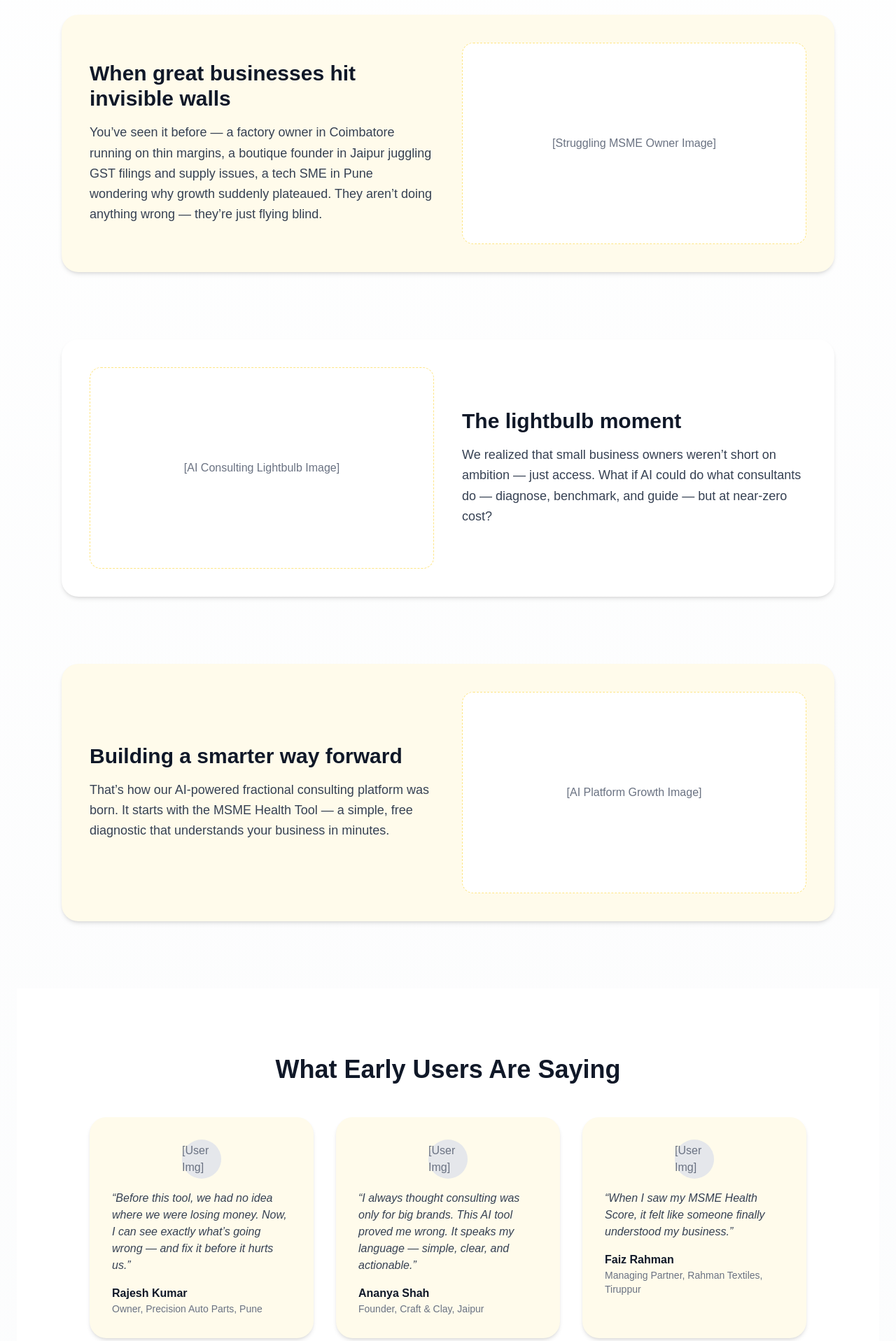
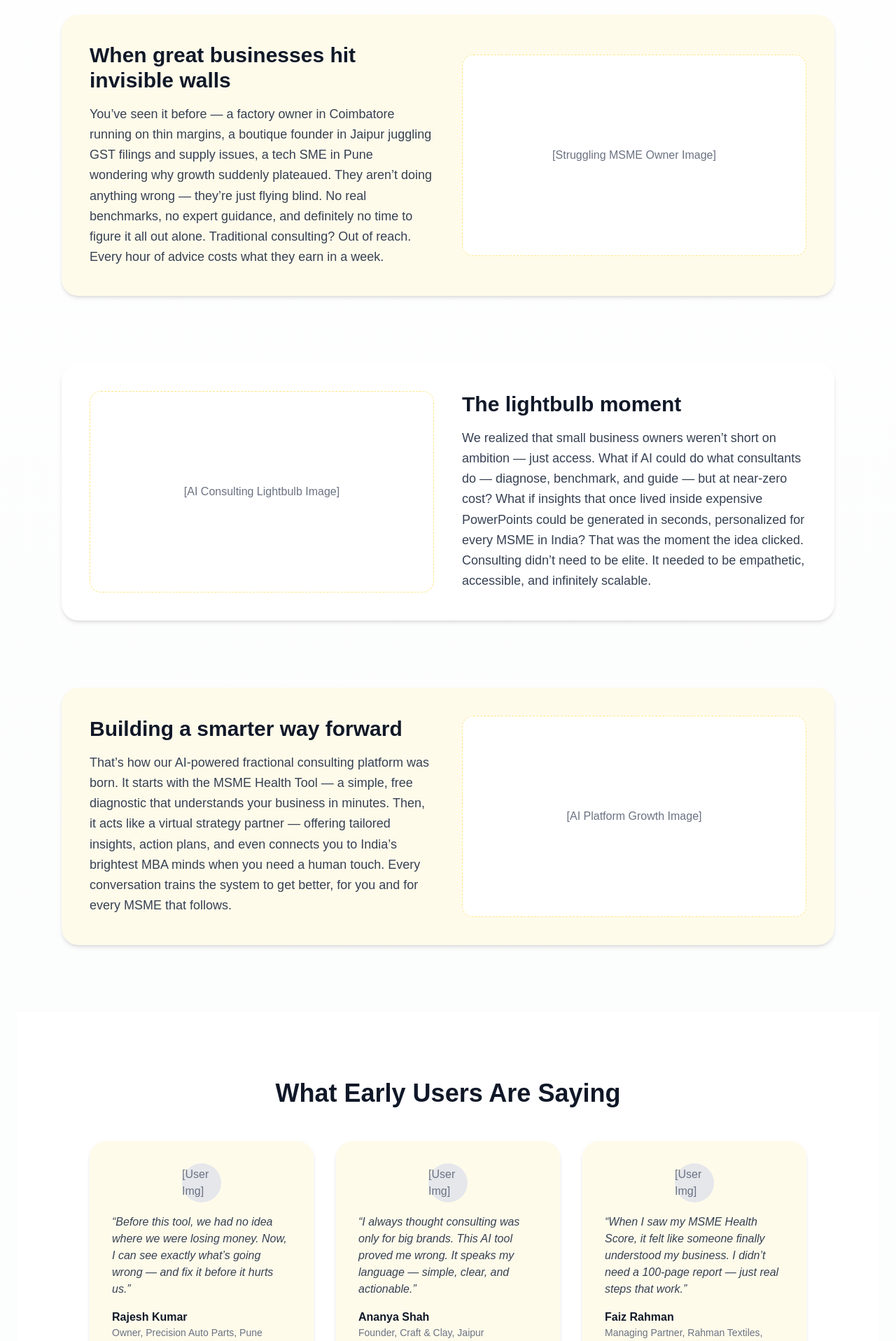
Before and after one commit to h24071-star/nextjs-boilerplate, a Next.js app: page / in a window 1280 px wide. Shown: the part 880-2797 px from the top of the page at 70% size. Built offline with nearby package versions, Linux system fonts and the light colour scheme.

Commit message:
Added a link, but discard this

```diff
--- a/app/page.tsx
+++ b/app/page.tsx
@@ -3,6 +3,7 @@
 import Image from "next/image";
 import { useState, useEffect } from "react";
 import { motion } from "framer-motion";
+import Link from "next/link";
 
 export default function Home() {
   const [hover, setHover] = useState(false);
@@ -86,8 +87,8 @@ export default function Home() {
             transition={{ delay: 0.2, duration: 0.8 }}
             className="text-lg text-gray-700 mb-10 leading-relaxed max-w-2xl mx-auto"
           >
-            Instantly diagnose your business health, uncover growth opportunities, and
-            get actionable consulting insights — at 1% the cost of traditional firms.
+            Instantly diagnose your business health, uncover growth opportunities, and get actionable consulting insights —
+            at 1% the cost of traditional firms.
           </motion.p>
 
           {/* CTA Buttons */}
@@ -109,9 +110,11 @@ export default function Home() {
               Try the Free MSME Health Tool
             </button>
 
+            <Link href="https://demo.chat-sdk.dev/">
             <button className="px-8 py-4 rounded-xl border border-gray-400 text-gray-700 hover:bg-gray-100 transition-all">
               See how it works →
             </button>
+          </Link>
           </motion.div>
 
           {/* Visual Placeholder */}
@@ -125,20 +128,20 @@ export default function Home() {
           {[
             {
               title: "When great businesses hit invisible walls",
-              desc: "You’ve seen it before — a factory owner in Coimbatore running on thin margins, a boutique founder in Jaipur juggling GST filings and supply issues, a tech SME in Pune wondering why growth suddenly plateaued. They aren’t doing anything wrong — they’re just flying blind.",
+              desc: "You’ve seen it before — a factory owner in Coimbatore running on thin margins, a boutique founder in Jaipur juggling GST filings and supply issues, a tech SME in Pune wondering why growth suddenly plateaued. They aren’t doing anything wrong — they’re just flying blind. No real benchmarks, no expert guidance, and definitely no time to figure it all out alone. Traditional consulting? Out of reach. Every hour of advice costs what they earn in a week.",
               color: "bg-amber-50",
               placeholder: "[Struggling MSME Owner Image]",
             },
             {
               title: "The lightbulb moment",
-              desc: "We realized that small business owners weren’t short on ambition — just access. What if AI could do what consultants do — diagnose, benchmark, and guide — but at near-zero cost?",
+              desc: "We realized that small business owners weren’t short on ambition — just access. What if AI could do what consultants do — diagnose, benchmark, and guide — but at near-zero cost? What if insights that once lived inside expensive PowerPoints could be generated in seconds, personalized for every MSME in India? That was the moment the idea clicked. Consulting didn’t need to be elite. It needed to be empathetic, accessible, and infinitely scalable.",
               color: "bg-white",
               reverse: true,
               placeholder: "[AI Consulting Lightbulb Image]",
             },
             {
               title: "Building a smarter way forward",
-              desc: "That’s how our AI-powered fractional consulting platform was born. It starts with the MSME Health Tool — a simple, free diagnostic that understands your business in minutes.",
+              desc: "That’s how our AI-powered fractional consulting platform was born. It starts with the MSME Health Tool — a simple, free diagnostic that understands your business in minutes. Then, it acts like a virtual strategy partner — offering tailored insights, action plans, and even connects you to India’s brightest MBA minds when you need a human touch. Every conversation trains the system to get better, for you and for every MSME that follows.",
               color: "bg-amber-50",
               placeholder: "[AI Platform Growth Image]",
             },
@@ -192,7 +195,7 @@ export default function Home() {
                 name: "Faiz Rahman",
                 role: "Managing Partner, Rahman Textiles, Tiruppur",
                 quote:
-                  "When I saw my MSME Health Score, it felt like someone finally understood my business.",
+                  "When I saw my MSME Health Score, it felt like someone finally understood my business. I didn’t need a 100-page report — just real steps that work.",
               },
             ].map((t, i) => (
               <motion.div
```
